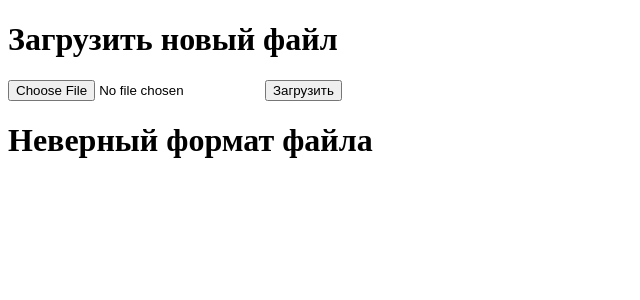
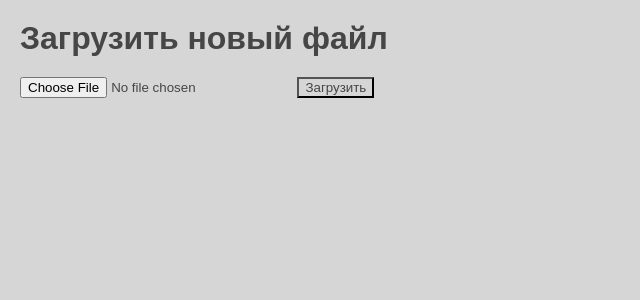
Before and after one commit to passha228/big_data_project_tsu, a Flask app: page / in a window 1280 px wide. Shown: the top 300 px of the page, without its empty margins (0-640 px from the left). Run offline with Flask 3, Linux system fonts and the light colour scheme.

Commit message:
add html to server

```diff
--- a/Server/server.py
+++ b/Server/server.py
@@ -51,7 +51,7 @@
                 path = os.path.join(app.config['UPLOAD_FOLDER'], 'static/css', filename)
                 file.save(path)
                 return redirect(url_for('result'))
-        return render_template('index.html', state = 'Неверный формат файла')
+        return render_template('index.html')
     except RuntimeError as e:
         return render_template('index.html')
 
--- a/Server/static/css/style.css
+++ b/Server/static/css/style.css
@@ -0,0 +1,26 @@
+*
+{
+    background-color: #d6d6d6;
+    margin:0;
+    font-family: Arial, Helvetica, sans-serif;
+}
+h1{
+    color: #464646;
+    margin:20px;
+}
+input{
+    color: #464646;
+    margin-left: 20px;
+}
+button{
+    font-size: larger;
+    border-radius: 15px;
+    background-color: #ffb9b9;
+}
+button:hover{
+    cursor: pointer;
+    background-color: #c58e8e;
+}
+button:active{
+    background-color: #966e6e;
+}
--- a/Server/templates/index.html
+++ b/Server/templates/index.html
@@ -1,4 +1,8 @@
 <!doctype html>
+<meta charset="UTF-8">
+<meta http-equiv="X-UA-Compatible" content="IE=edge">
+<meta name="viewport" content="width=device-width, initial-scale=1.0">
+<link type="text/css" href="{{url_for('static', filename='css/style.css')}}" rel="stylesheet" />
     <title>Загрузить новый файл</title>
     <h1>Загрузить новый файл</h1>
     <form method=post enctype=multipart/form-data>
```
Also changed, not shown: Server/static/css/volleyball.png (added).
